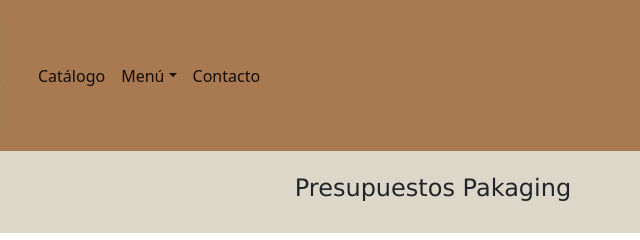
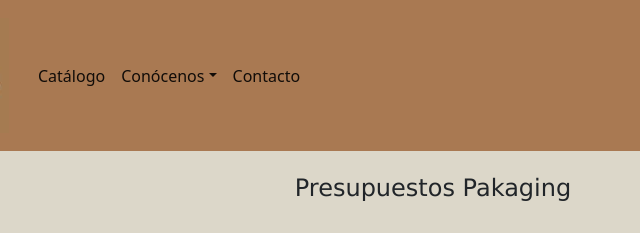
Before and after one commit to AlvaroGer/proyect29300, a plain HTML site: page sections/catalogo.html in a window 1280 px wide. Shown: the top 240 px of the page, 207-847 px from the left. Drawn offline with nearby package versions, Linux system fonts and the light colour scheme.

Commit message:
Proyecto final

```diff
--- a/sections/catalogo.html
+++ b/sections/catalogo.html
@@ -25,7 +25,7 @@
                       </li>
                       <li class="nav-item dropdown">
                         <a class="nav-link dropdown-toggle active" href="#" id="navbarDropdown" role="button" data-bs-toggle="dropdown" aria-expanded="false">
-                          Menú</a>
+                          Conócenos</a>
                         <ul class="dropdown-menu" aria-labelledby="navbarDropdown">
                           <li><a class="dropdown-item" href="./sobremi.html">Sobre mí</a></li>
                           <li><a class="dropdown-item" href="./galeria.html">Galería</a></li>
```
Also changed, not shown: index.html (+1 -1 lines), sections/contacto.html (+1 -1 lines), sections/galeria.html (+1 -1 lines), sections/sobremi.html (+1 -1 lines).
